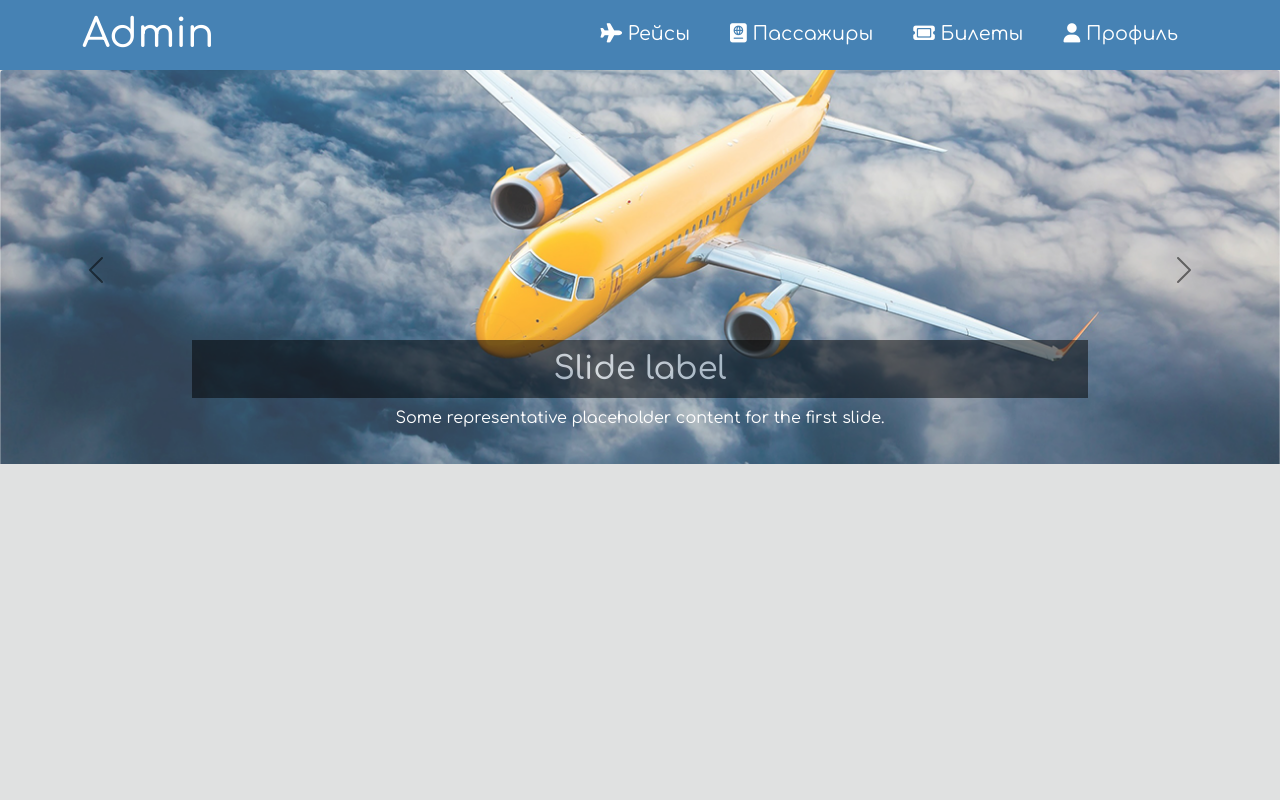
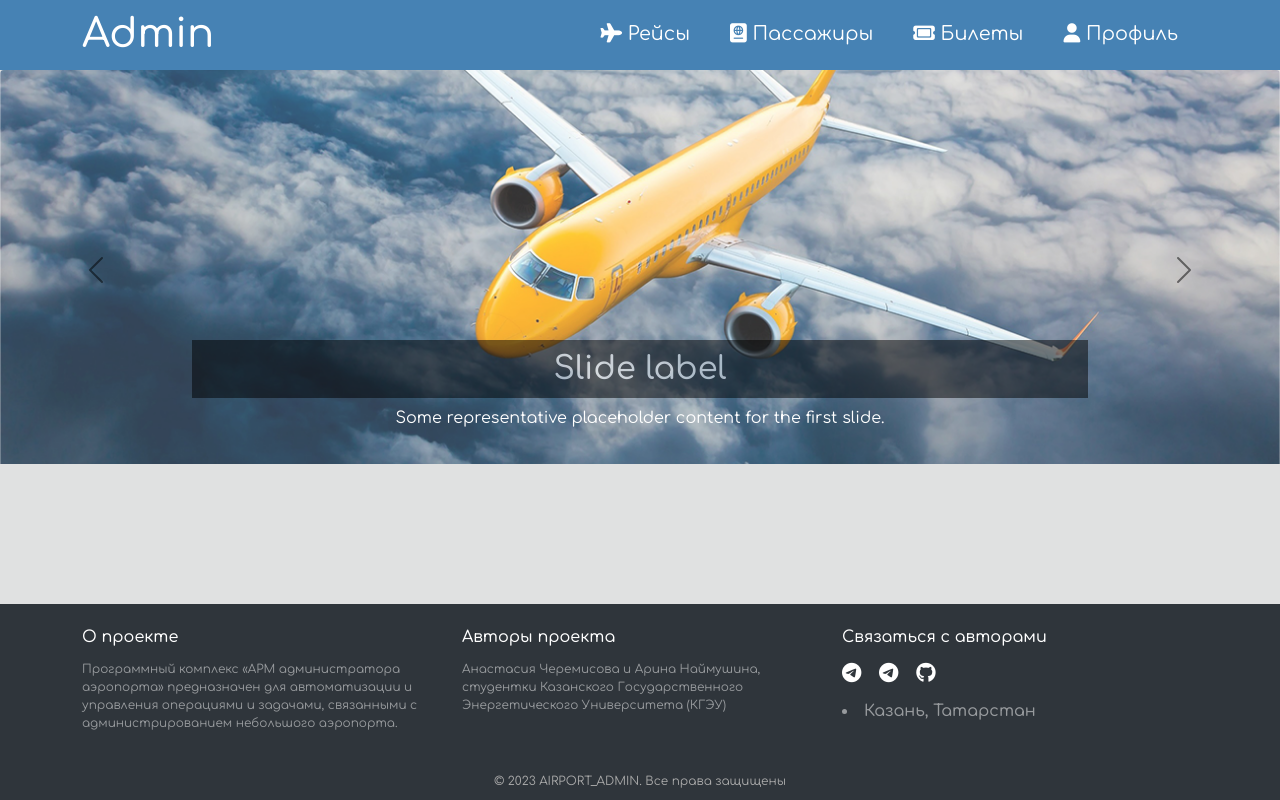
Before and after one commit to space13pirate/airport_admin, a PHP site: page / in a window 1280 px wide. Run offline with PHP 8.4, Linux system fonts and the light colour scheme; some libraries are stand-ins or nearby versions.

Commit message:
Добавлен футер (подвал) для всех страниц сайта

```diff
--- a/airport_admin/css/style.css
+++ b/airport_admin/css/style.css
@@ -1,8 +1,10 @@
-* {
+*{
     font-family: 'Comfortaa', sans-serif;
 }
+html, body {
+    height: 100%;
+}
 
-html,
 h1,
 h2,
 h3,
@@ -13,12 +15,22 @@ h6 {
 }
 
 body {
-    background: #E0E1E1
+    background: #E0E1E1;
+
+    margin: 0;
+    min-height: 100vh;
+    position: relative;
 }
+
 
 a {
     text-decoration: none;
     color: inherit;
+}
+
+/* Содержимое страницы должно заполнять весь экран, за исключением футера */
+.content {
+    padding-bottom: 50px; /* Высота футера */
 }
 
 /*
@@ -30,7 +42,7 @@ header {
     height: 70px;
 }
 
-header * {
+header *{
     color: #ffffff;
 }
 
@@ -38,7 +50,7 @@ header h1 {
     margin-top: 10px;
 }
 
-header h1 a {
+header h1 a{
     color: white;
 }
 
@@ -53,12 +65,12 @@ header ul {
     float: right;
 }
 
-header ul li {
+header ul li{
     float: left;
     position: relative;
 }
 
-header ul li a {
+header ul li a{
     display: block;
     font-size: 1.2rem;
     text-decoration: none;
@@ -66,7 +78,7 @@ header ul li a {
     padding: 20px;
 }
 
-header ul li a:hover {
+header ul li a:hover{
     background: #4682B4;
     transition: 0.5s;
     color: white;
@@ -74,7 +86,7 @@ header ul li a:hover {
 
 header ul li ul {
     position: absolute; /* Абсолютное позиционирование относительно родителя */
-    display: none; /* Скрыть вложенный список по умолчанию */
+    display: none;      /* Скрыть вложенный список по умолчанию */
     top: 70px;
     left: 0;
     right: 0;
@@ -86,11 +98,11 @@ header ul li:hover ul {
     display: block; /* Показать вложенный список при наведении */
 }
 
-header ul li ul li {
+header ul li ul li{
     width: 100%;
 }
 
-header ul li ul li a {
+header ul li ul li a{
     padding: 10px;
     background: white;
     color: #4682B4;
@@ -100,22 +112,22 @@ header ul li ul li a {
     SLIDER
 */
 
-.slider-title {
+.slider-title{
     text-align: center;
     padding-top: 10px;
 }
 
-.carousel {
+.carousel{
     height: 400px;
 }
 
-.carousel-inner, .carousel-item {
+.carousel-inner, .carousel-item{
     height: 400px;
     border-radius: 4px;
 }
 
 
-.carousel-caption h5 {
+.carousel-caption h5{
     font-size: 2rem;
     font-weight: 500;
     background: #000000;
@@ -136,13 +148,13 @@ header ul li ul li a {
     width: 100%;
 }
 
-.carousel-caption h5 a {
+.carousel-caption h5 a{
     color: #ffffff;
     text-decoration: none;
     font-weight: 500;
 }
 
-.carousel-caption h5 a:hover {
+.carousel-caption h5 a:hover{
     text-decoration: underline;
 }
 
@@ -156,8 +168,67 @@ header ul li ul li a {
 }
 
 /*
-FORMS
- */
+    FOOTER
+*/
+
+/* Стилизация футера */
+.footer-main {
+    position: absolute;
+    bottom: 0;
+    width: 100%;
+    background-color: #2F353B;
+}
+
+.footer-2 {
+    position: relative;
+    width: 100%;
+    background-color: #2F353B;
+    margin-top: 10px;
+}
+
+footer h5{
+    font-size: 1rem;
+    font-weight: 500;
+    color: white;
+    padding-bottom: 5px;
+}
+
+footer p{
+    font-size: 0.75rem;
+    color: white;
+    opacity: 0.5;
+}
+
+footer a i {
+    font-size: 20px;
+    color: #ffffff;
+    margin-right: 5px;
+    padding-top: 3px;
+}
+
+footer li {
+    font-size: 1rem;
+    font-weight: 500;
+    color: white;
+    opacity: 0.5;
+    padding-top: 12px;
+}
+
+footer a i:hover {
+    color: #4682B4;
+}
+
+/* Стилизация текста с авторскими правами */
+footer .copyright {
+    color: #aaaaaa;
+    font-size: 0.75rem;
+    padding-bottom: 10px;
+}
+
+
+/*
+    FORMS
+*/
 .reg_form h2 {
     text-align: center;
     margin: 30px 0;
--- a/airport_admin/index.html
+++ b/airport_admin/index.html
@@ -21,6 +21,7 @@
     <link rel="icon" href=https://i.ibb.co/09w47pS/logo.png type="image/x-icon">
 </head>
 <body>
+
 
 <header class="container-fluid">
     <div class="container">
@@ -62,7 +63,7 @@
                         </a>
                         <ul>
                             <li><a href="#">Панель</a></li>
-                            <li><a href="#">Выйти</a></li>
+                            <li><a href="log.html">Выйти</a></li>
                         </ul>
                     </li>
                 </ul>
@@ -71,6 +72,7 @@
         </div>
     </div>
 </header>
+
 
 <!-- Блок карусел - START -->
 <div id="carouselExampleDark" class="carousel carousel-dark slide">
@@ -109,6 +111,45 @@
 <!-- Блок карусели - END-->
 
 
+<!-- Блок футера - START -->
+<footer class="footer-main">
+    <div class="container">
+        <div class="row py-4">
+            <!-- Информация о сайте -->
+            <div class="col-lg-4">
+                <h5>О проекте</h5>
+                <p>Программный комплекс «АРМ администратора аэропорта» предназначен для автоматизации и управления операциями и задачами, связанными с администрированием небольшого аэропорта.</p>
+            </div>
+
+            <!-- Информация о создателях -->
+            <div class="col-lg-4">
+                <h5>Авторы проекта</h5>
+                <p>Анастасия Черемисова и Арина Наймушина, студентки Казанского Государственного Энергетического Университета (КГЭУ)</p>
+            </div>
+
+            <!-- Социальные сети -->
+            <div class="col-lg-4">
+                <h5>Связаться с авторами</h5>
+                <a href="https://t.me/space13pirate" class="text-white me-2"><i class="fa-brands fa-telegram"></i></a>
+                <a href="https://t.me/Arrriannaa" class="text-white me-2"><i class="fa-brands fa-telegram"></i></a>
+                <a href="https://github.com/space13pirate/airport_admin" class="text-white me-2"><i class="fa-brands fa-github"></i></a>
+                <li>Казань, Татарстан</li>
+            </div>
+        </div>
+
+        <!-- Авторские права -->
+        <div class="text-center copyright">
+            © 2023 AIRPORT_ADMIN. Все права защищены
+        </div>
+
+    </div>
+</footer>
+<!-- Блок футера - END -->
+
+</body>
+</html>
+
+
 <script src="https://cdn.jsdelivr.net/npm/bootstrap@5.3.2/dist/js/bootstrap.bundle.min.js" integrity="sha384-C6RzsynM9kWDrMNeT87bh95OGNyZPhcTNXj1NW7RuBCsyN/o0jlpcV8Qyq46cDfL" crossorigin="anonymous"></script>
 
 </body>
```
Also changed, not shown: airport_admin/log.html (+35 -0 lines), airport_admin/reg.html (+35 -0 lines).
